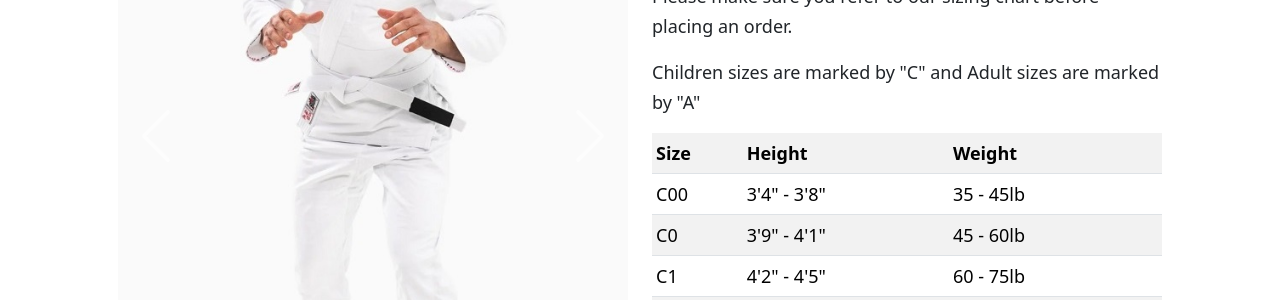
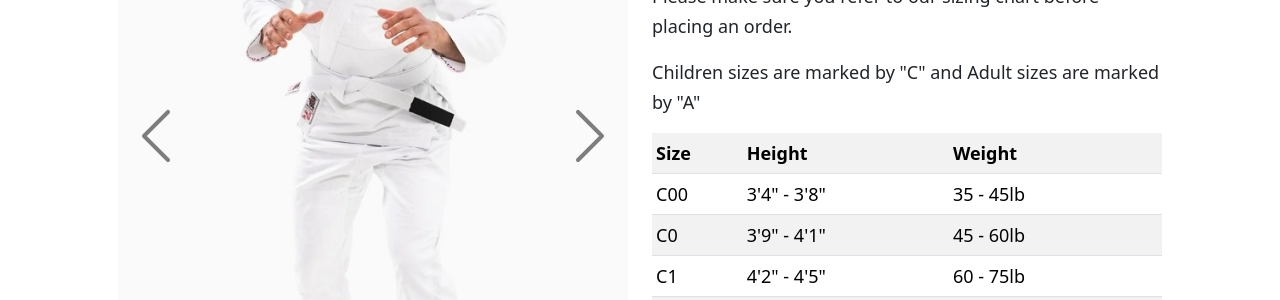
Before and after one commit to RavenGrappling/RavenGrappling.github.io, a Jekyll site: the page built from store.md, in a window 1280 px wide. Shown: the part 435-735 px from the top of the page. Built offline with Jekyll 4.4.1, drawn with Linux system fonts in a browser that asks for light colours.

Commit message:
Update store.md

```diff
--- a/store.md
+++ b/store.md
@@ -6,7 +6,7 @@ layout: default
 <div class="container py-5 px-4 p-lg-5">
   <div class="row">
     <div class="col-lg mb-5">
-      <div id="rg-gallery" class="carousel slide">
+      <div id="rg-gallery" class="carousel carousel-dark slide">
         <div class="carousel-inner">
           <div class="carousel-item active">
             <img src="/assets/images/store/gi1.jpg" class="d-block w-100" alt="">
```
